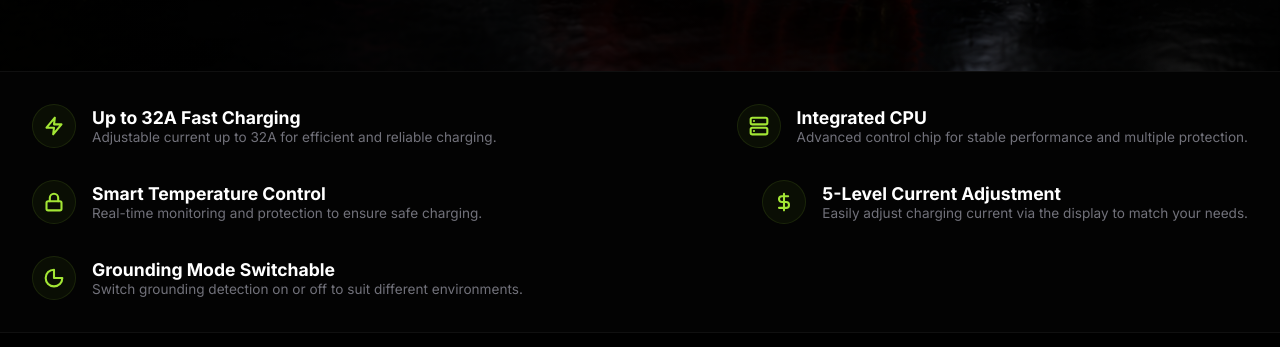
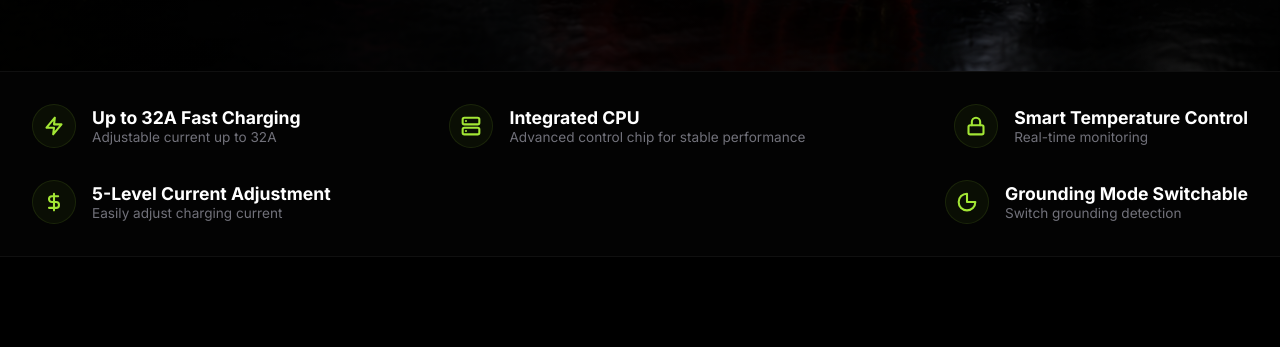
Before and after one commit to carricomfort8-lang/BexaVolt, a Next.js app in the folder frontend/: page /products/volt-go in a window 1280 px wide. Shown: the part 980-1327 px from the top of the page. Built offline with nearby package versions, Linux system fonts and the light colour scheme.

Commit message:
Trim text in specifications ribbon to fit on single line

```diff
--- a/frontend/src/app/products/volt-go/page.tsx
+++ b/frontend/src/app/products/volt-go/page.tsx
@@ -136,7 +136,7 @@ export default function VoltGoProductPage() {
               </div>
               <div className={styles.specsBarText}>
                 <h4>Up to 32A Fast Charging</h4>
-                <p>Adjustable current up to 32A for efficient and reliable charging.</p>
+                <p>Adjustable current up to 32A</p>
               </div>
             </div>
 
@@ -151,7 +151,7 @@ export default function VoltGoProductPage() {
               </div>
               <div className={styles.specsBarText}>
                 <h4>Integrated CPU</h4>
-                <p>Advanced control chip for stable performance and multiple protection.</p>
+                <p>Advanced control chip for stable performance</p>
               </div>
             </div>
 
@@ -164,7 +164,7 @@ export default function VoltGoProductPage() {
               </div>
               <div className={styles.specsBarText}>
                 <h4>Smart Temperature Control</h4>
-                <p>Real-time monitoring and protection to ensure safe charging.</p>
+                <p>Real-time monitoring</p>
               </div>
             </div>
 
@@ -176,7 +176,7 @@ export default function VoltGoProductPage() {
               </div>
               <div className={styles.specsBarText}>
                 <h4>5-Level Current Adjustment</h4>
-                <p>Easily adjust charging current via the display to match your needs.</p>
+                <p>Easily adjust charging current</p>
               </div>
             </div>
 
@@ -188,7 +188,7 @@ export default function VoltGoProductPage() {
               </div>
               <div className={styles.specsBarText}>
                 <h4>Grounding Mode Switchable</h4>
-                <p>Switch grounding detection on or off to suit different environments.</p>
+                <p>Switch grounding detection</p>
               </div>
             </div>
           </div>
```
